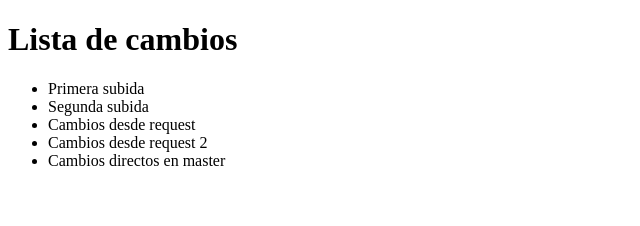
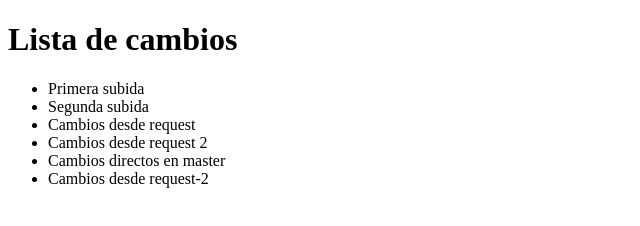
Before and after one commit to ddemiguel/git-test, a plain HTML site: page index.html in a window 1280 px wide. Shown: the whole page, without its empty margins (0-640 px from the left). Drawn offline with Linux system fonts and the light colour scheme.

Commit message:
Agregar cambios a request-2

```diff
--- a/index.html
+++ b/index.html
@@ -10,6 +10,7 @@
 			<li>Cambios desde request</li>
 			<li>Cambios desde request 2</li>
 			<li>Cambios directos en master</li>
+			<li>Cambios desde request-2</li>
 		</ul>
 	</body>
 </html>
```
